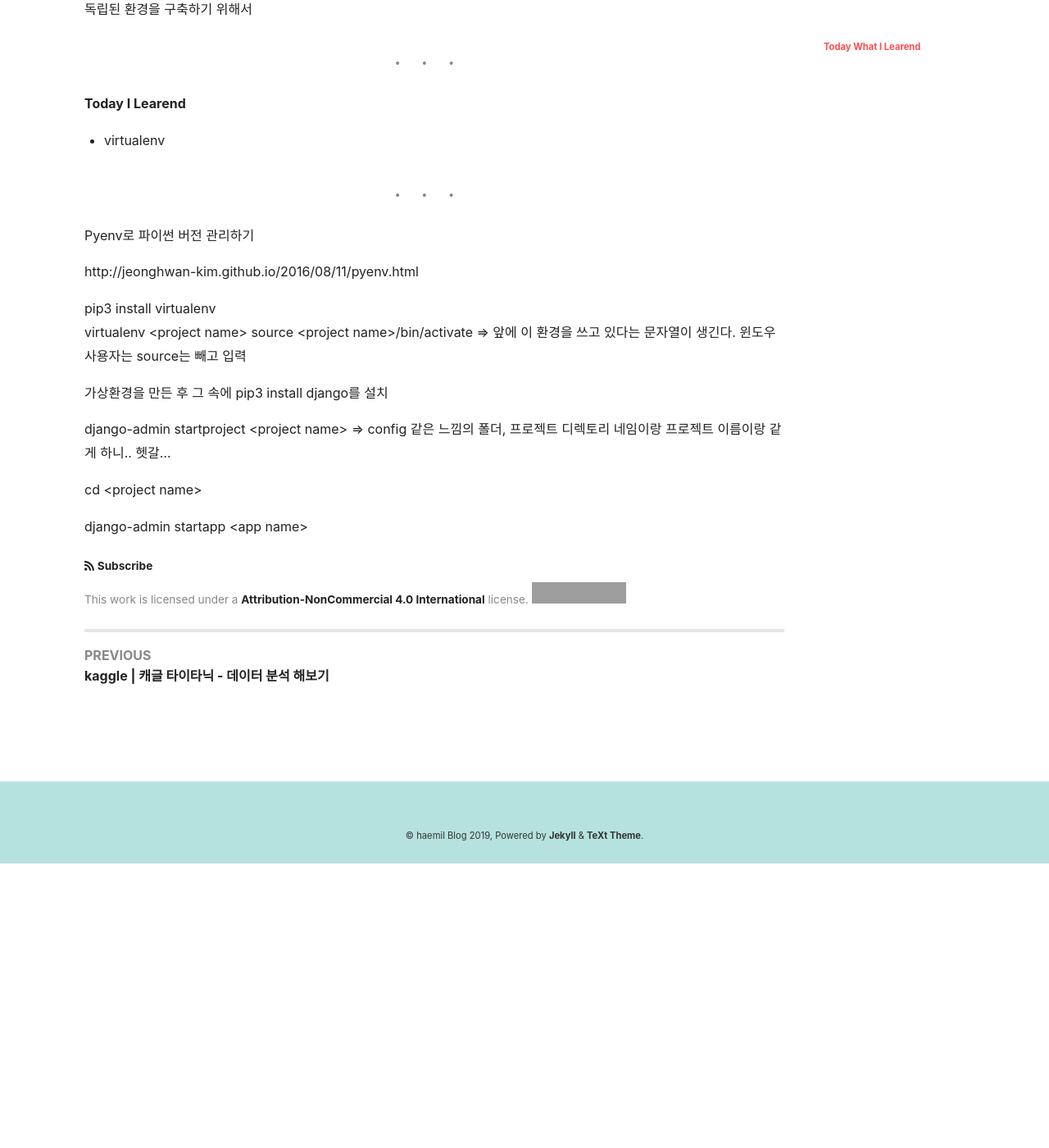
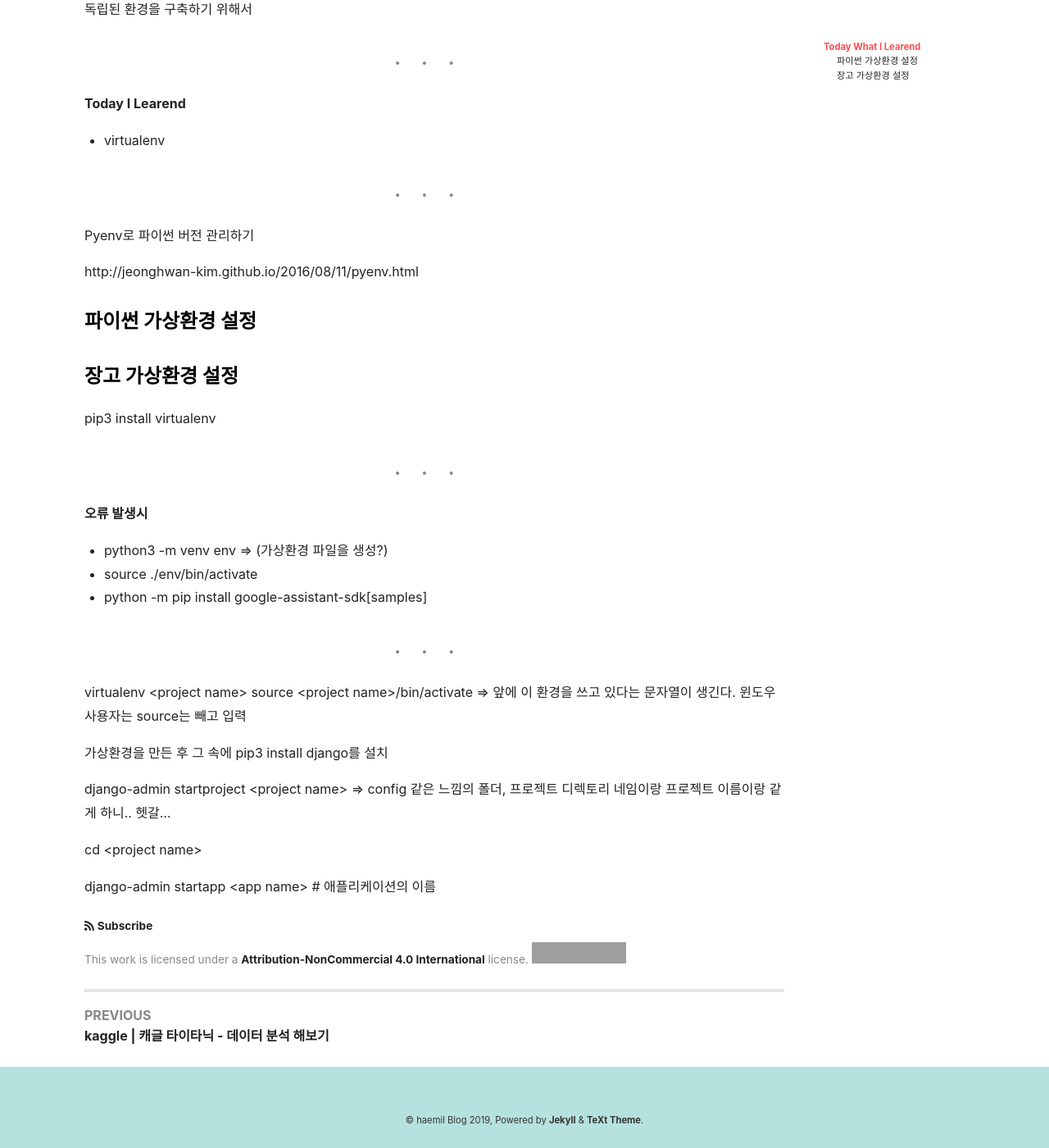
Before and after one commit to mchaemil/mchaemil.github.io, a Jekyll site: the page built from _posts/2019-12-17-python-env.md, in a window 1280 px wide and 1400 px high, scrolled down 347 px. Shown: the whole window at 82% size. Built offline with Jekyll 4.4.1, drawn with Linux system fonts in a browser that asks for light colours; nearby versions of some CDN libraries; comment, search, counter and statistics services are not loaded; grey boxes are pictures that could not be loaded.

Commit message:
update post

```diff
--- a/_posts/2019-12-17-python-env.md
+++ b/_posts/2019-12-17-python-env.md
@@ -24,22 +24,38 @@ tags: Python
 
 
 ---
+
+
+
+
 Pyenv로 파이썬 버전 관리하기
 
 http://jeonghwan-kim.github.io/2016/08/11/pyenv.html
 
+### 파이썬 가상환경 설정
 
 
+
+### 장고 가상환경 설정
 pip3 install virtualenv
+
+---
+**오류 발생시**
+- python3 -m venv env => (가상환경 파일을 생성?)
+- source ./env/bin/activate
+- python -m pip install google-assistant-sdk[samples]
+
+---
+
+
 virtualenv &lt;project name&gt;
 source &lt;project name&gt;/bin/activate => 앞에 이 환경을 쓰고 있다는 문자열이 생긴다. 윈도우 사용자는 source는 빼고 입력
 
-가상환경을 만든 후 그 속에
-pip3 install django를 설치
+가상환경을 만든 후 그 속에 pip3 install django를 설치
 
 
 django-admin startproject &lt;project name&gt; => config 같은 느낌의 폴더, 프로젝트 디렉토리 네임이랑 프로젝트 이름이랑 같게 하니.. 헷갈...
 
 cd &lt;project name&gt;
 
-django-admin startapp &lt;app name&gt;
+django-admin startapp &lt;app name&gt; # 애플리케이션의 이름
```
